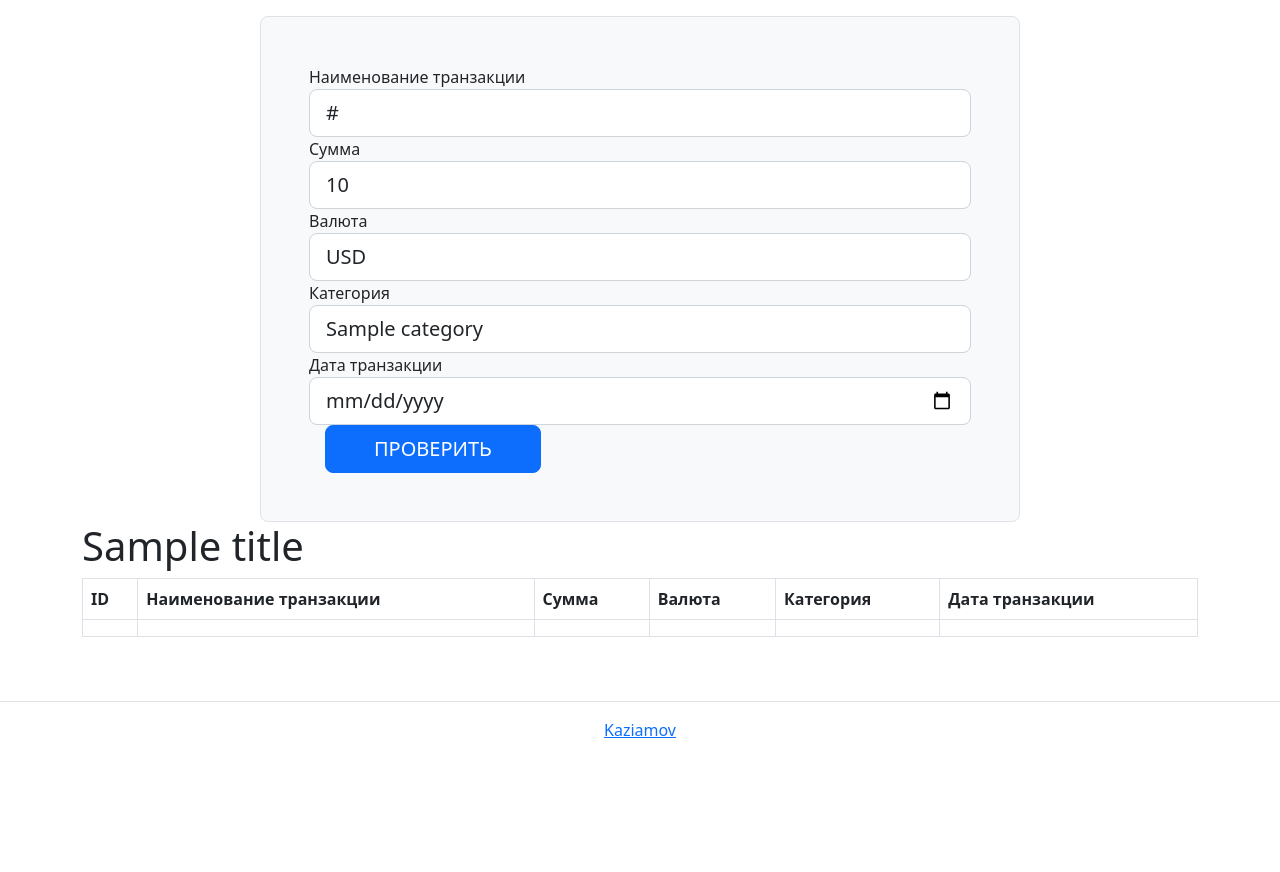
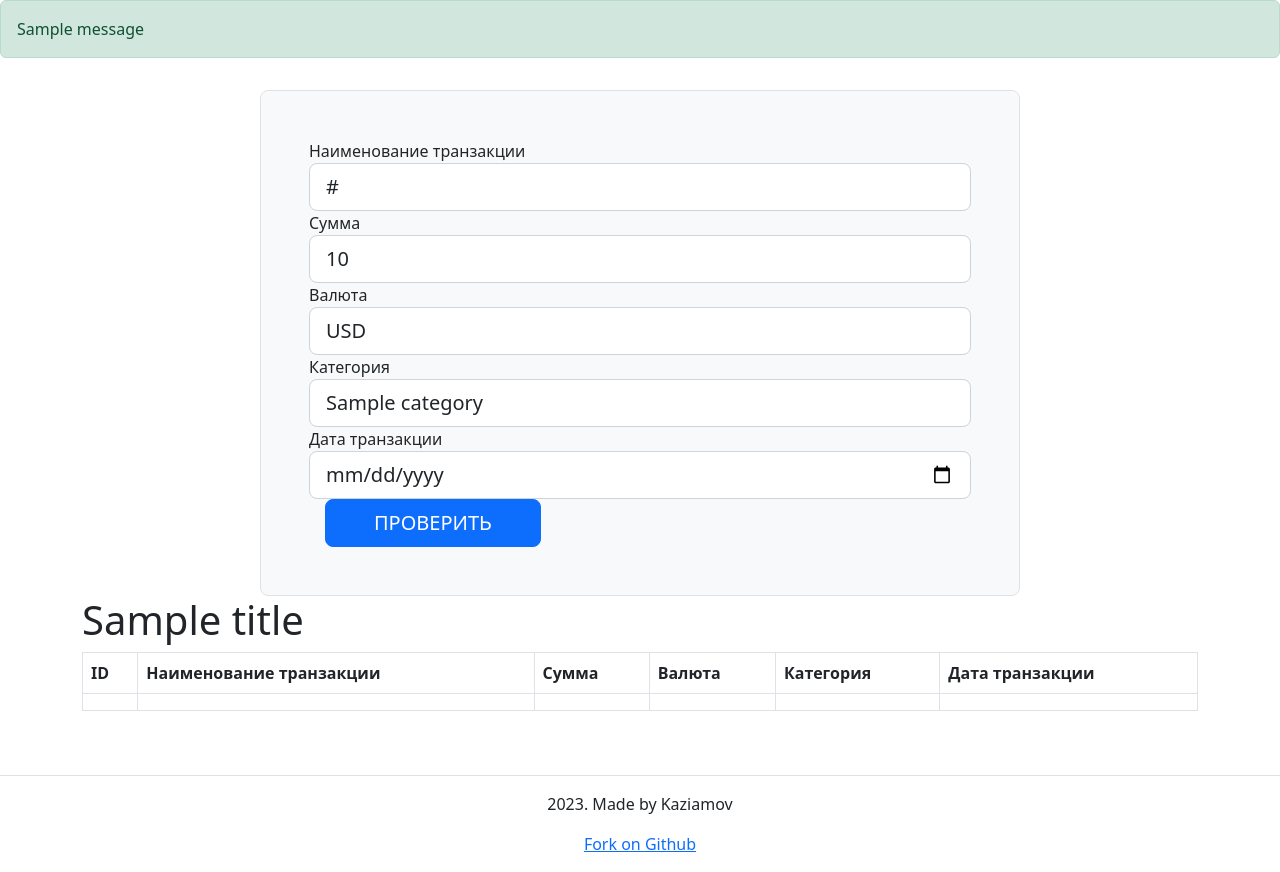
Before and after one commit to kaziamov/expenses-app-flask, a Flask app: template expenses_app/templates/expenses.html in a window 1280 px wide. Shown: the part 56-928 px from the top of the page. Before the commit the page ends 794 px from the top, so only its background shows below. Run offline with Flask 2, Linux system fonts and the light colour scheme; the template is opened without the code that fills it: most values are stand-ins (such as "Sample title", 1, 10 or a date in 2020); one stand-in notice (Sample message) is shown; lists and menus that the app fills with data are empty; parts of the project's set-up code (start-up, migrations or seed data) failed here and were passed over.

Commit message:
Update templates

```diff
--- a/expenses_app/templates/base.html
+++ b/expenses_app/templates/base.html
@@ -5,24 +5,21 @@
     <meta name="viewport" content="width=device-width, initial-scale=1, shrink-to-fit=no" />
     <meta name="description" content="" />
     <link href="https://cdn.jsdelivr.net/npm/bootstrap@5.2.0/dist/css/bootstrap.min.css" rel="stylesheet" integrity="sha384-gH2yIJqKdNHPEq0n4Mqa/HGKIhSkIHeL5AyhkYV8i59U5AR6csBvApHHNl/vI1Bx" crossorigin="anonymous" />
-    <title>Финансы</title>
+    <title>{{ title }}</title>
   </head>
+
   <body class="min-vh-100 d-flex flex-column">
     <header class="flex-shrink-0">
-      <nav class="navbar navbar-expand-md navbar-dark bg-dark px-3">
-        <a class="navbar-brand" href="/">Финансы</a>
-        <div id="navbarNav">
-          <ul class="navbar-nav">
-            <li class="nav-item">
-              <a class="nav-link" href="/categories">Категории</a>
-            </li>
-            <li class="nav-item">
-              <a class="nav-link" href="/expenses">Финансы</a>
-            </li>
-          </ul>
-        </div>
-      </nav>
+      {% include 'blocks/navigation.html' %}
     </header>
+
+    {% with messages = get_flashed_messages(with_categories = true) %}
+      {% if messages %}
+        {% for category, message in messages %}
+          <div class="alert alert-{{ category }}" role="alert">{{ message }}</div>
+        {% endfor %}
+      {% endif %}
+    {% endwith %}
 
     <main class="flex-grow-1">
       <div class="container-lg mt-3">
@@ -42,7 +39,8 @@
     <footer class="border-top py-3 mt-5 flex-shrink-0">
       <div class="container-lg">
         <div class="text-center">
-          <a href="https://github.com/kaziamov/expenses-app" target="_blank">Kaziamov</a>
+          <p>2023. Made by Kaziamov</p>
+          <a href="https://github.com/kaziamov/expenses-app" target="_blank">Fork on Github</a>
         </div>
       </div>
     </footer>
--- /dev/null
+++ b/expenses_app/templates/blocks/navigation.html
@@ -0,0 +1,13 @@
+<nav class="navbar navbar-expand-md navbar-dark bg-dark px-3">
+  <a class="navbar-brand" href="/">Финансы</a>
+  <div id="navbarNav">
+    <ul class="navbar-nav">
+      <li class="nav-item">
+        <a class="nav-link" href="/categories">Категории</a>
+      </li>
+      <li class="nav-item">
+        <a class="nav-link" href="/expenses">Финансы</a>
+      </li>
+    </ul>
+  </div>
+</nav>
--- a/expenses_app/templates/expenses.html
+++ b/expenses_app/templates/expenses.html
@@ -5,7 +5,7 @@
 {% endblock %}
 
 {% block table %}
-  {% include 'add_new_expense_form.html' %}
+  {% include 'blocks/add_expense_form.html' %}
   <h1>{{ title }}</h1>
 
   <tbody>
```
Also changed, not shown: expenses_app/templates/blocks/add_expense_form.html (renamed from expenses_app/templates/add_new_expense_form.html).
